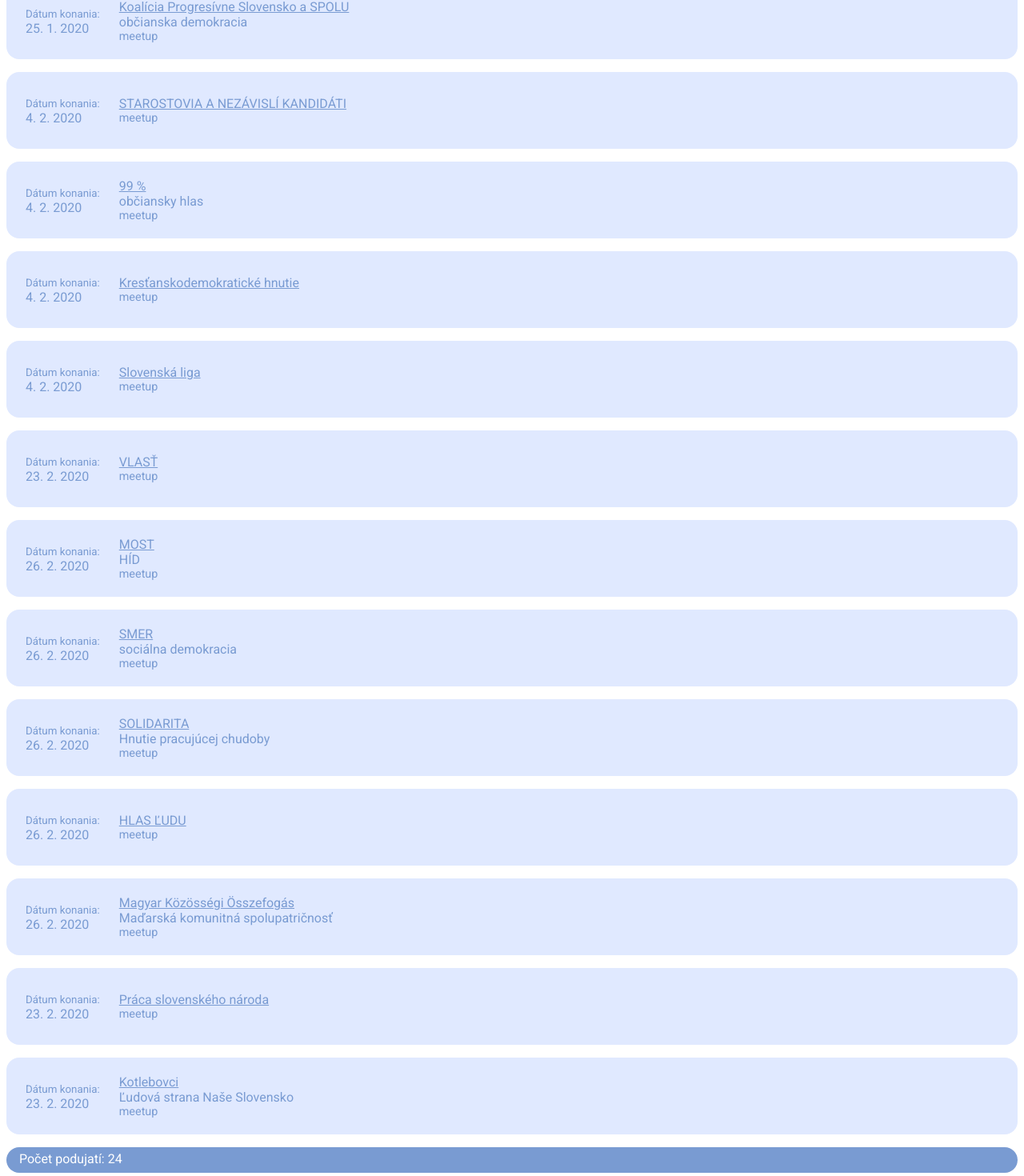
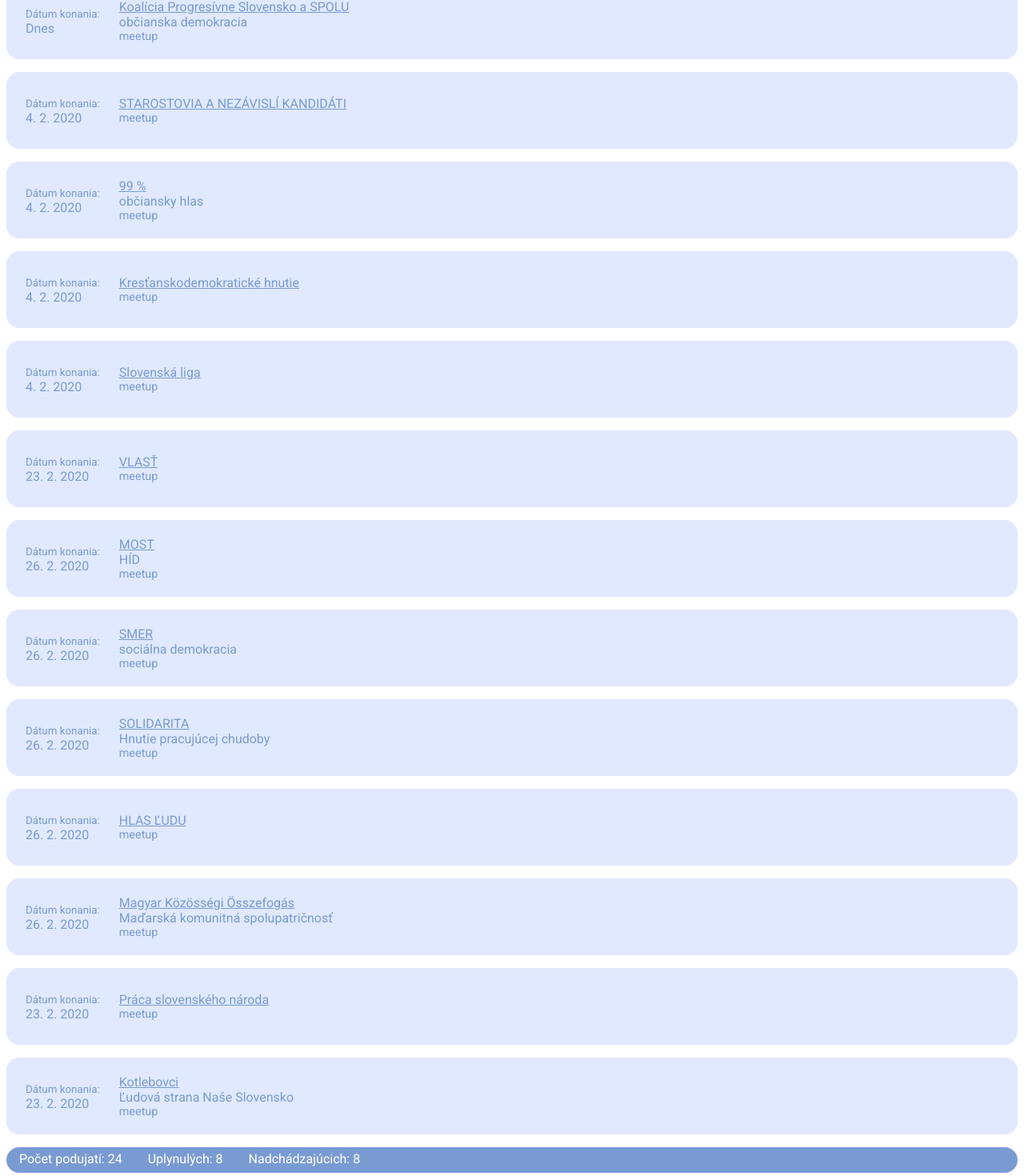
Before and after one commit to gozardkemt/events_management_react, a React (Create React App) app: page / in a window 1280 px wide. Shown: the part 1553-3023 px from the top of the page at 80% size. Built offline with nearby package versions, Linux system fonts and the light colour scheme.

Commit message:
added today yesterday and tomorrow in date field

```diff
--- a/src/App.js
+++ b/src/App.js
@@ -43,7 +43,7 @@
 		fetch(dataPath)
 			.then( res => res.json())
 			.then(
-			res => { this.saveDataToState(res) },
+			res => { this.saveDataToState(res)},
 			err => { this.errorWhileFetching(err) }
 			)
 	}
@@ -151,7 +151,7 @@
 					}}
 					/>
 				<Footer
-					countEvents={events.length}
+					events={events}
 					/>
 			< /MainStyleWrapper >
 	  )
--- a/src/Footer.js
+++ b/src/Footer.js
@@ -1,16 +1,27 @@
 import React from 'react';
 import { BarStyleWrapper } from './styleWrappers.js';
+import { countEvents } from './appServices.js';
 
 export default class Footer extends React.Component {
 
   render() {
 
+	  const { events } = this.props;
+	  if (events.length === 0) { return null }
+
 	  return (
 		  <BarStyleWrapper>
 		  	<span className="countTitle">
-				Počet podujatí: {this.props.countEvents}
+				Počet podujatí: {events.length}
+			</span>
+		  	<span className="countTitle">
+				Uplynulých: {countEvents( 'past' ,events)}
+			</span>
+		  	<span className="countTitle">
+				Nadchádzajúcich: {countEvents( 'future' ,events)}
 			</span>
 		  </BarStyleWrapper>
 	  )
+
 	}
 }
--- a/src/appServices.js
+++ b/src/appServices.js
@@ -2,14 +2,26 @@
 //  formating
 
 export const formatDate = (s) => {
-	const d = new Date(s);
-	const day = d.getDate();
-	const month = d.getMonth() + 1;
-	const year = d.getFullYear();
+
+	const eventDate = new Date(s);
+	const today = new Date();
+	const day = eventDate.getDate();
+	const month = eventDate.getMonth() + 1;
+	const year = eventDate.getFullYear();
+
+	if (
+		today.getMonth() + 1 === month &&
+		today.getFullYear() === year
+	) {
+		if ( today.getDate() === day ) { return 'Dnes' }
+		if ( today.getDate() - day === 1  ) { return 'Včera' }
+		if ( today.getDate() - day === -1 ) { return 'Zajtra' }
+	};
+
 	return `${day}. ${month}. ${year}`;
 }
 
-//  sorting objects
+//  sorting events
 
 export const sortEvents = (events, date, abc) => {
 
@@ -37,6 +49,16 @@
   return 0;
 }
 
+//  filtering events
+
+export const countEvents = (type, events) => {
+	return events.filter( (e) => {
+		const today = new Date(), thatDay = new Date(e.date);
+		return type === 'past' ? thatDay < today : today > thatDay;
+	}).length;
+}
+
+
 // clicks
 
 export const isClickedInOrNotEnter = (e, ref) => {
```
